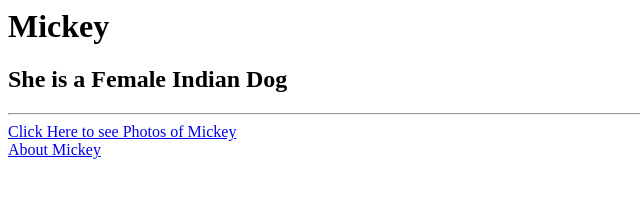
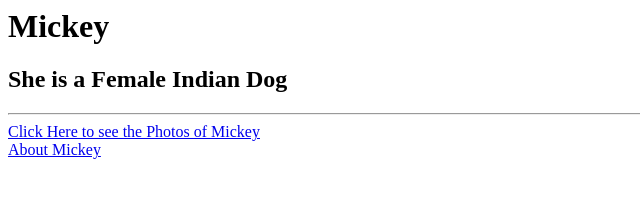
Before and after one commit to rajeshnambi1122/mickey, a plain HTML site: page index.html in a window 1280 px wide. Shown: the full height of the page, 0-640 px from the left. Drawn offline with Linux system fonts and the light colour scheme.

Commit message:
index.html

```diff
--- a/index.html
+++ b/index.html
@@ -2,6 +2,6 @@
 <h1>Mickey</h1>
 <h2>She is a Female Indian Dog</h2>
 <hr/>
-<a href="./Img.html">Click Here to see Photos of Mickey</a>
+<a href="./Img.html">Click Here to see the Photos of Mickey</a>
 </br>
 <a href="./about.html">About Mickey</a>
```
